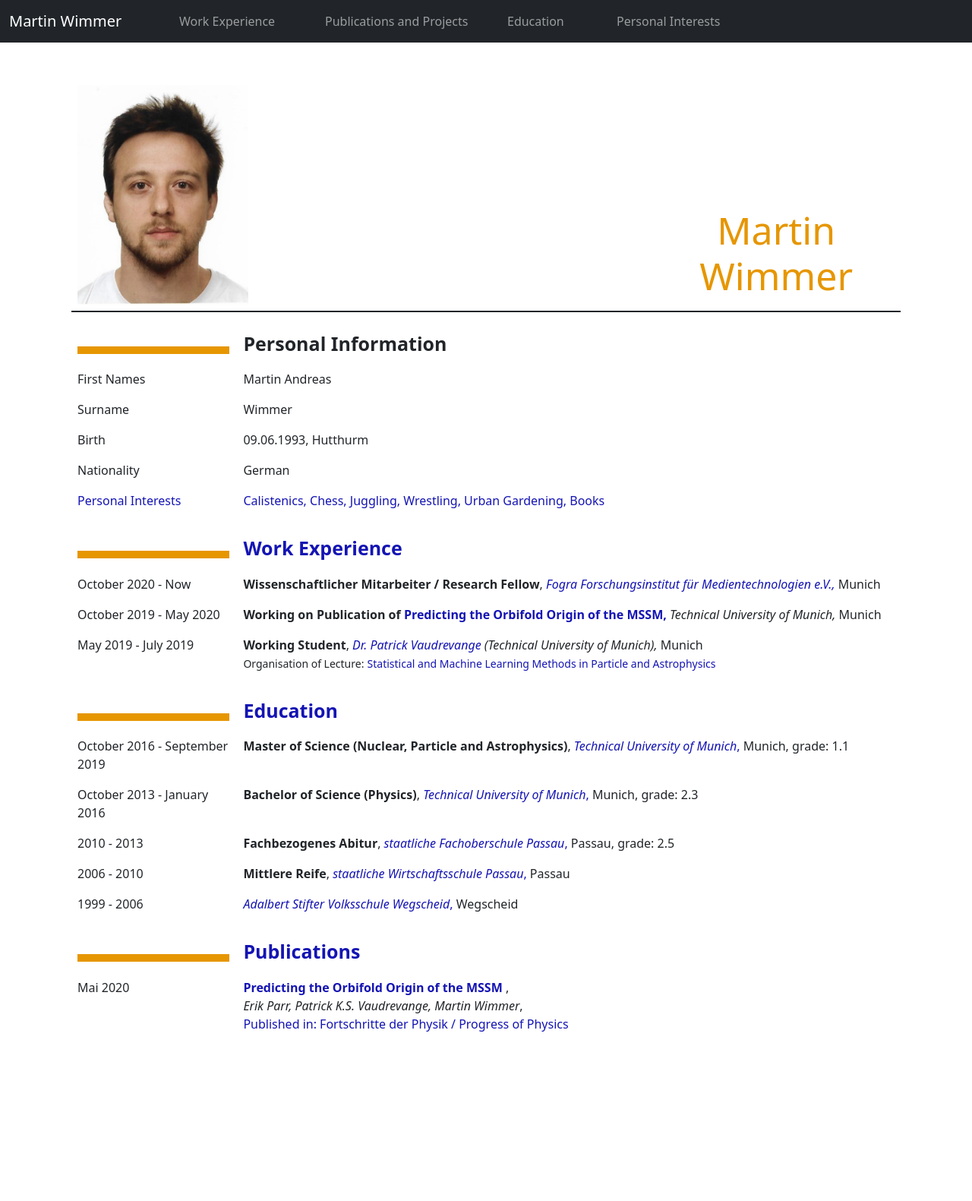
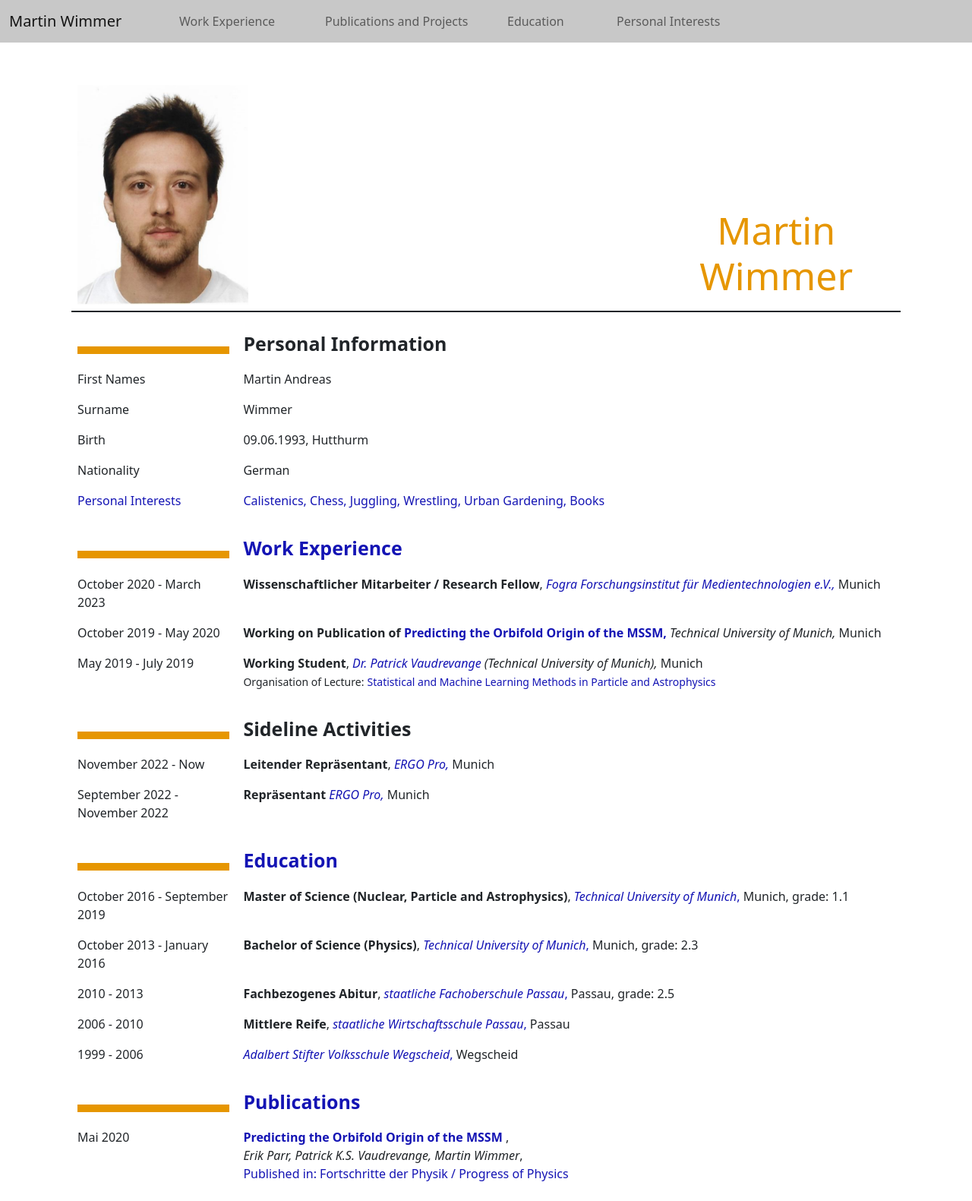
Before and after one commit to AlphaMegaladon/WebSeiten, a Flask app: page / in a window 1280 px wide. Shown: the whole page at 76% size. Before the commit the page ends 1358 px from the top, so only its background shows below. Run offline with Flask 2, Linux system fonts and the light colour scheme; lists and menus that the app fills with data are empty.

Commit message:
Add files via upload

```diff
--- a/templates/base_page_style.html
+++ b/templates/base_page_style.html
@@ -21,7 +21,7 @@
 
   </head>
   <body>
-    <nav class="navbar navbar-expand-lg navbar-dark bg-dark">
+    <nav class="navbar navbar-expand navbar-light" style="background-color: rgb(200,200,200);">
         <div class="container-fluid">
             <a class="navbar-brand" href="{{ url_for('start_page') }}" style="column-width:10em;">Martin Wimmer</a>
             <div class="collapse navbar-collapse" id="navbarSupportedContent">
--- a/templates/start_page.html
+++ b/templates/start_page.html
@@ -20,7 +20,7 @@
             <tr>
                 <th width="20%">
                     <svg height="10" width="200">
-                        <rect width="200" height="10" style="fill:rgb(230,150,0);" />
+                        <rect width="200" height="10" style="fill:rgb(230, 150, 0);" />
                     </svg>
                 </th>
                 <th style="font-size: 25px;">Personal Information</th>
@@ -71,7 +71,7 @@
         </thead>
         <tbody>
             <tr>
-                <td>October 2020 - Now</td>
+                <td>October 2020 - March 2023</td>
                 <td>
                     <b>Wissenschaftlicher Mitarbeiter / Research Fellow</b>,
                     <i>
@@ -111,6 +111,46 @@
                     <a href="https://www.ph.tum.de/academics/org/cc/mh/PH2282/2019s/" target="_blank" rel="noopener noreferrer">
                         <small>Statistical and Machine Learning Methods in Particle and Astrophysics</small>
                     </a>
+                </td>
+            </tr>
+        </tbody>
+    </table>
+    <table class="table table-borderless">
+        <thead>
+            <tr>
+                <th width="20%">
+                    <svg height="10" width="200">
+                        <rect width="200" height="10" style="fill:rgb(230,150,0);" />
+                    </svg>
+                </th>
+                <th style="font-size: 25px;">
+                    Sideline Activities
+                </th>
+            </tr>
+        </thead>
+        <tbody>
+            <tr>
+                <td>November 2022 - Now</td>
+                <td>
+                    <b>Leitender Repräsentant</b>,
+                    <i>
+                        <a href="https://www.ergo.de/de/ergo-pro/Startseite" target="_blank" rel="noopener noreferrer">
+                            ERGO Pro,
+                        </a>
+                    </i>
+                    Munich
+                </td>
+            </tr>
+            <tr>
+                <td>September 2022 - November 2022</td>
+                <td>
+                    <b>Repräsentant</b>
+                    <i>
+                        <a href="https://www.ergo.de/de/ergo-pro/Startseite" target="_blank" rel="noopener noreferrer">
+                            ERGO Pro,
+                        </a>
+                    </i>
+                    Munich
                 </td>
             </tr>
         </tbody>
```
Also changed, not shown: templates/Personal_Interests.html (+36 -4 lines), templates/Publications_and_Projects.html (+6 -6 lines).
